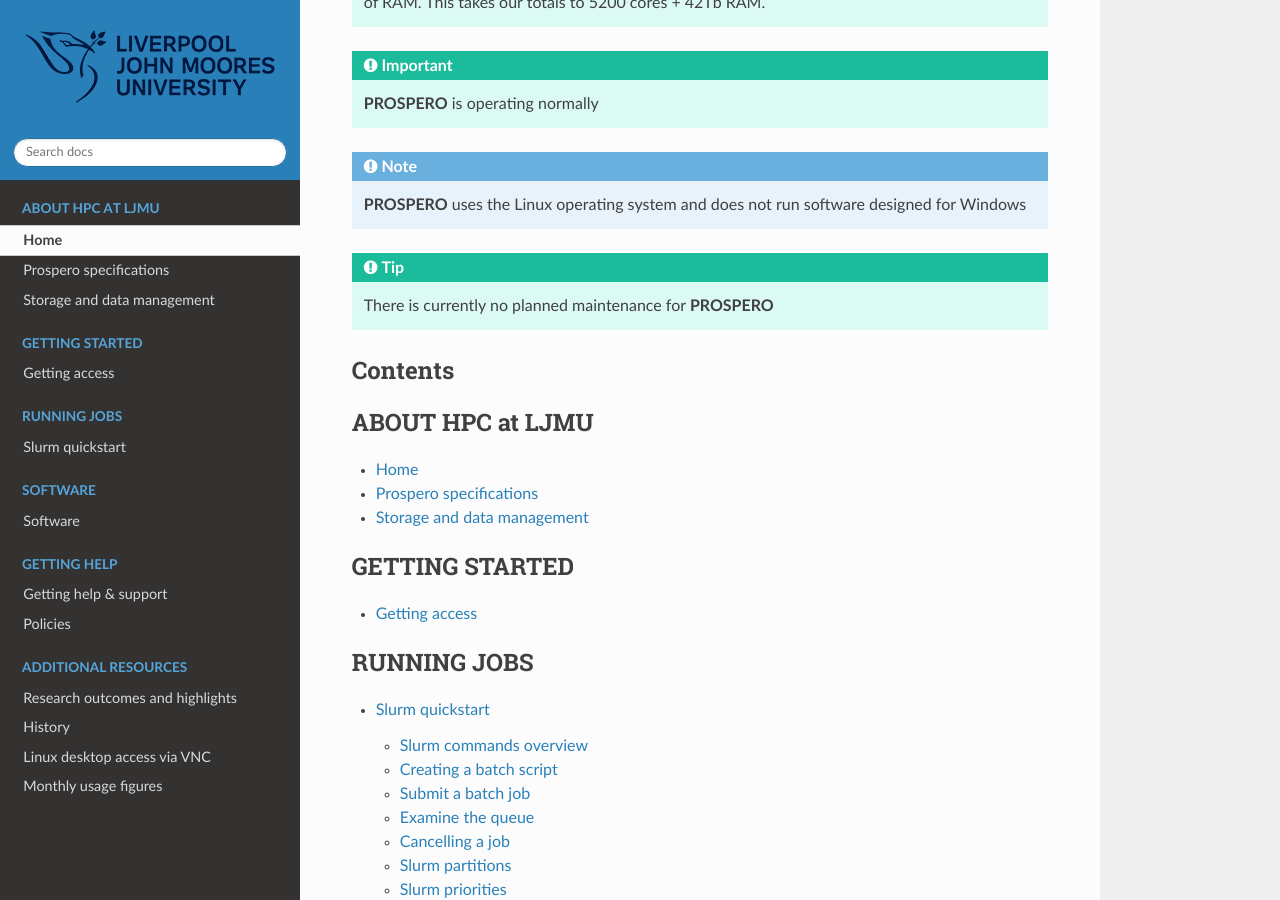
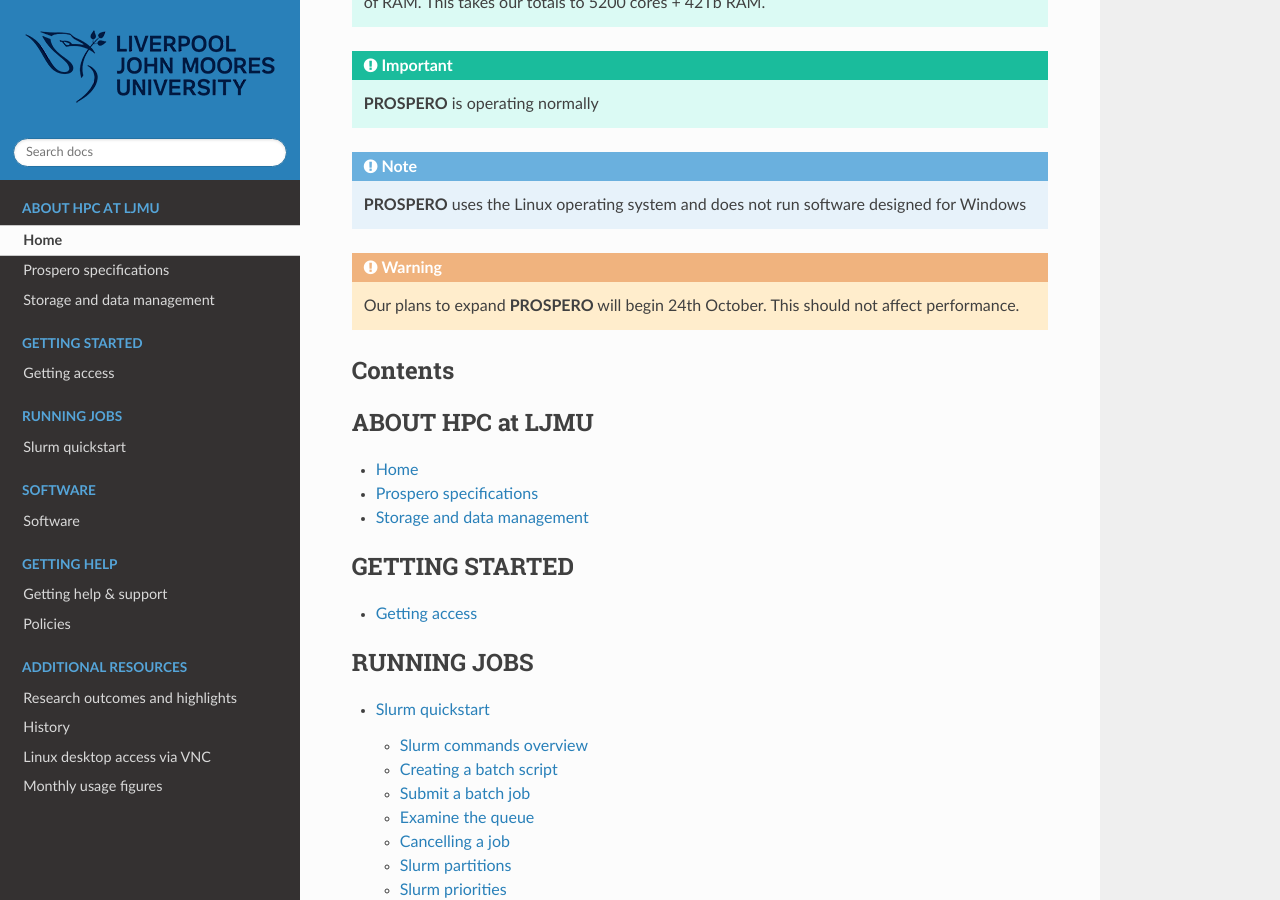
Before and after one commit to astrcrai/prospero-docs, a Sphinx documentation site: the page built from docs/source/index.rst, in a window 1280 px wide and 900 px high, scrolled down 1048 px. Built offline with Sphinx 7.4.7 and the Read the Docs theme 3.1.0, drawn with Linux system fonts in a browser that asks for light colours.

Commit message:
Update index.rst

```diff
--- a/docs/source/index.rst
+++ b/docs/source/index.rst
@@ -23,9 +23,9 @@
 
    **PROSPERO** uses the Linux operating system and does not run software designed for Windows
 
-.. TIP::
+.. WARNING::
 
-   There is currently no planned maintenance for **PROSPERO**
+   Our plans to expand **PROSPERO** will begin 24th October. This should not affect performance.
 
 Contents
 --------
```
